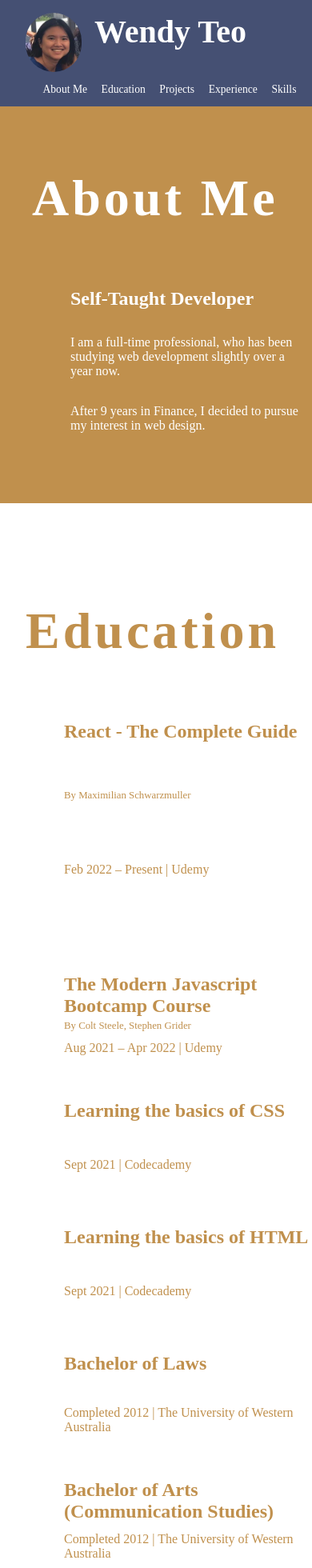
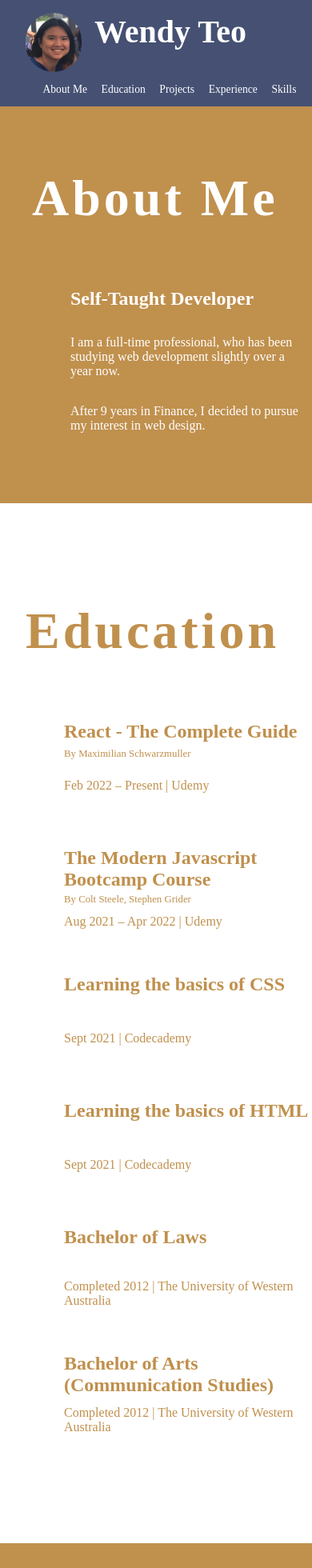
Before and after one commit to wteo/resumev2, a React (Create React App) app: page / in a window 390 px wide. Shown: the top 1960 px of the page at 80% size. Built offline with nearby package versions, Linux system fonts and the light colour scheme.

Commit message:
Corrected media response

```diff
--- a/src/components/Education.module.css
+++ b/src/components/Education.module.css
@@ -23,6 +23,6 @@
 @media (max-width: 780px) {
     .coursesContainer {
         grid-template-columns: 1fr;
-        grid-template-rows: 2fr 1fr 1fr 1fr 1fr 1fr;
+        grid-template-rows: 1fr 1fr 1fr 1fr 1fr 1fr;
     }
 }
```
